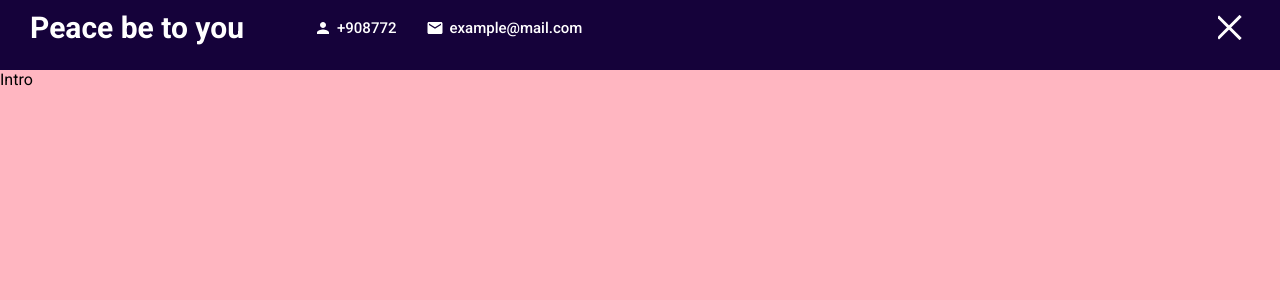
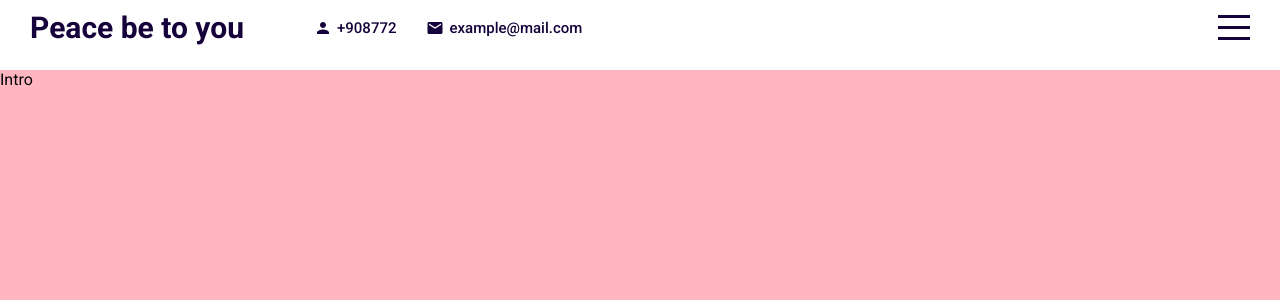
Before and after one commit to david204code/PortfolioLamaDev, a React (Create React App) app: page / in a window 1280 px wide. Shown: the top 300 px of the page. Built offline with nearby package versions, Linux system fonts and the light colour scheme.

Commit message:
Add the state for the menuOpen to Topbar, add onClick event listner and CSS transition for the menuOpen

```diff
--- a/src/App.jsx
+++ b/src/App.jsx
@@ -5,11 +5,15 @@
 import Testimonials from "./components/testimonials/Testimonials";
 import Contact from "./components/contact/Contact";
 import "./app.scss";
+import { useState } from "react";
 
 function App() {
+  // state
+  const [menuOpen, setMenuOpen] = useState(false);
+
   return (
     <div className="app">
-      <Topbar />
+      <Topbar menuOpen={menuOpen} setMenuOpen={setMenuOpen} />
       <div className="sections">
         <Intro />
         <Portforlio />
--- a/src/components/topbar/Topbar.jsx
+++ b/src/components/topbar/Topbar.jsx
@@ -2,9 +2,9 @@
 import "./topbar.scss";
 import { Person, Mail } from "@material-ui/icons";
 
-export default function topbar() {
+export default function topbar({ menuOpen, setMenuOpen }) {
   return (
-    <div className="topbar active">
+    <div className={"topbar " + (menuOpen && "active")}>
       <div className="wrapper">
         <div className="left">
           {/* logo */}
@@ -21,7 +21,7 @@
           </div>
         </div>
         <div className="right">
-          <div className="hamburger">
+          <div className="hamburger" onClick={() => setMenuOpen(!menuOpen)}>
             <span className="line1"></span>
             <span className="line2"></span>
             <span className="line3"></span>
--- a/src/components/topbar/topbar.scss
+++ b/src/components/topbar/topbar.scss
@@ -9,6 +9,7 @@
   top: 0;
   // for the topbar to be on top when scroll down the page
   z-index: 2;
+  transition: all 1s ease;
 
   .wrapper {
     padding: 10px 30px;
```
